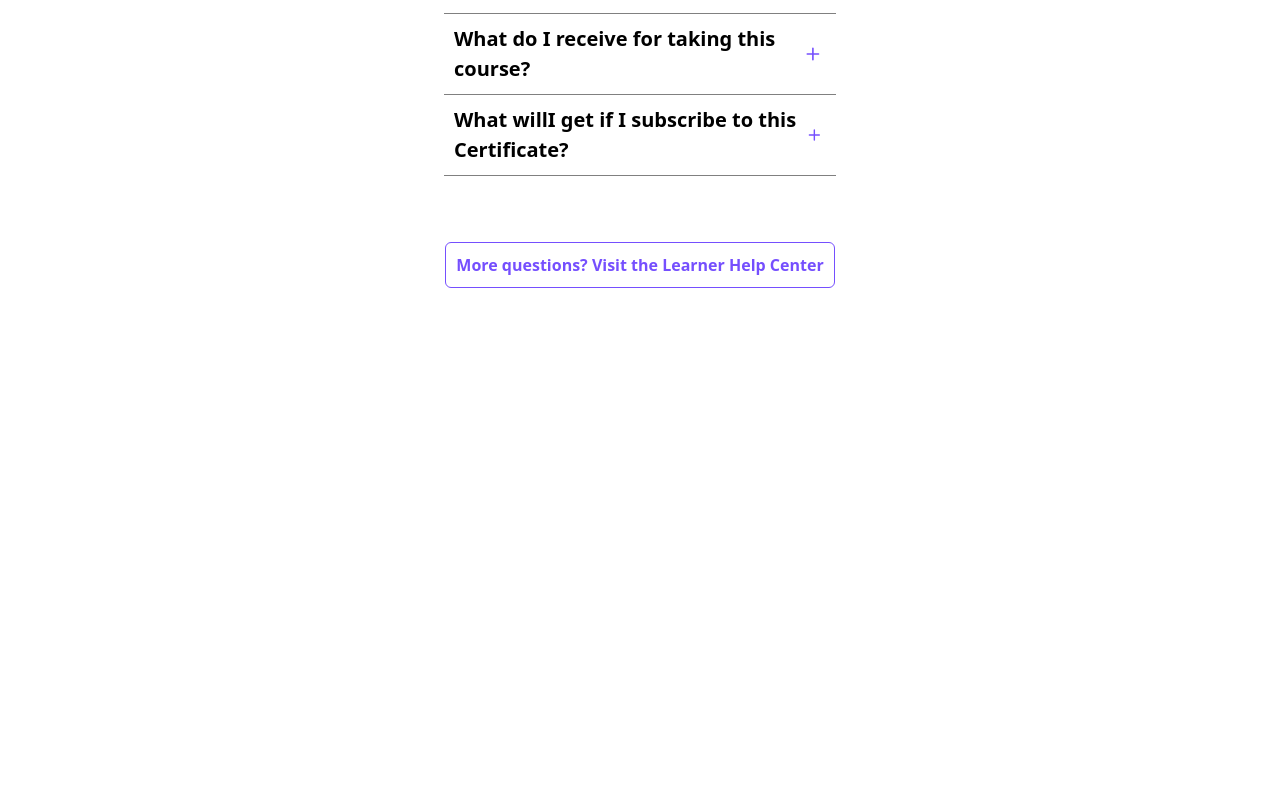
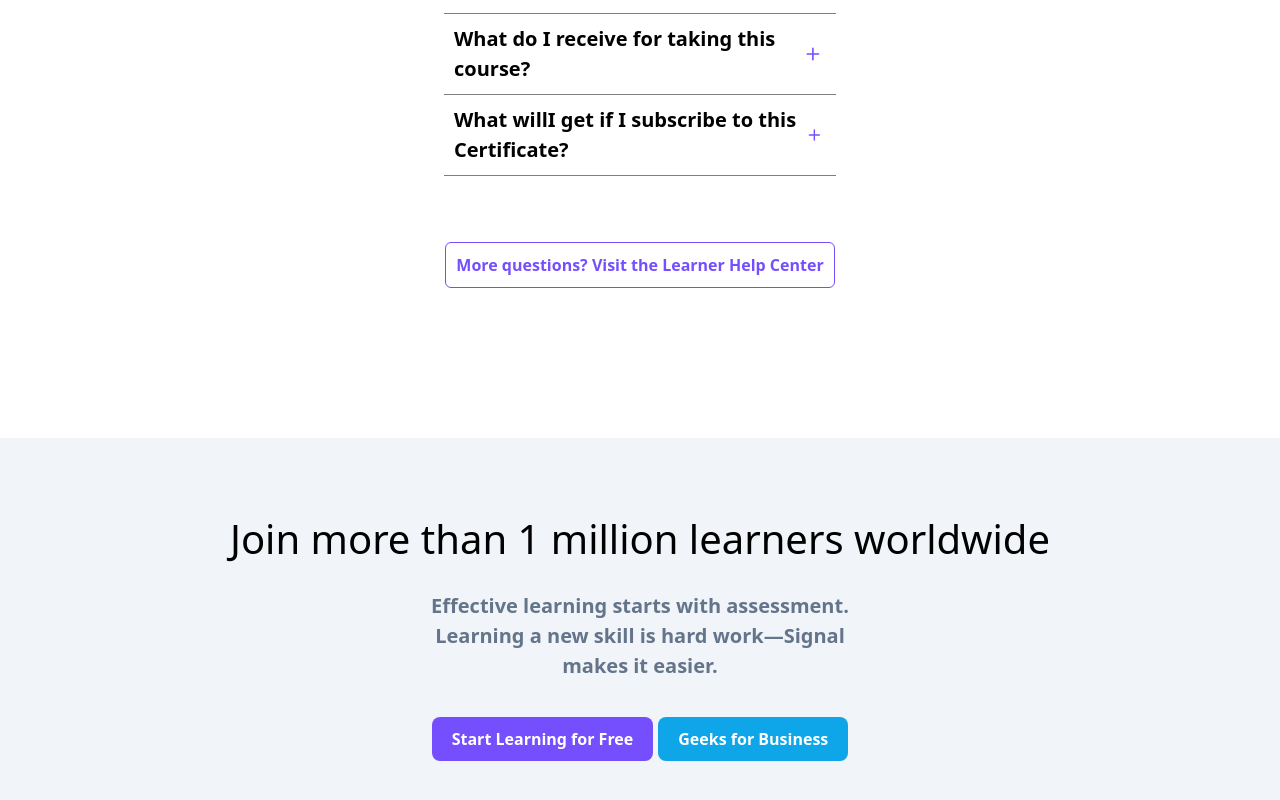
Before and after one commit to MamaraimovDavron/geeks, a React (Create React App) app: page / in a window 1280 px wide. Shown: the part 5670-6470 px from the top of the page. Before the commit the page ends 6108 px from the top, so only its background shows below. Built offline with nearby package versions, Linux system fonts and the light colour scheme.

Commit message:
PArt7 done

```diff
--- a/src/App.js
+++ b/src/App.js
@@ -7,6 +7,7 @@ import MyPart3 from "./components/Part3/MyPart3";
 import MyPart4 from "./components/Part4/MyPart4";
 import MyPart5 from "./components/Part5/MyPart5";
 import MyPart6 from "./components/Part6/MyPart6";
+import MyPart7 from "./components/Part7/MyPart7";
 
 const AppBox = styled.div`
   /* background-color: red !important; */
@@ -114,6 +115,13 @@ const App = () => {
         darkTheme={darkTheme}
         theme={theme}
       />
+
+      <MyPart7
+        isDarkTheme={isDarkTheme}
+        lightTheme={lightTheme}
+        darkTheme={darkTheme}
+        theme={theme}
+      />
       {/* <div className="container-fluid"></div> */}
     </AppBox>
   );
--- /dev/null
+++ b/src/components/Part7/MyPart7.js
@@ -0,0 +1,76 @@
+import React from "react";
+import styled from "styled-components";
+
+const Part7Box = styled.div`
+  height: 40vh;
+  /* border: 1px solid red; */
+  display: flex;
+  flex-direction: column;
+  align-items: center;
+  justify-content: center;
+  gap: 20px;
+  padding: 200px;
+  background-color: ${(props) => props.theme.part5BgColor};
+  h1 {
+    color: ${(props) => props.theme.title};
+  }
+
+  p {
+    font-size: 20px;
+    color: #64748b;
+    font-weight: 600;
+    width: 50%;
+    text-align: center;
+  }
+
+  .btns {
+    display: flex;
+    /* border: 1px solid white; */
+    flex-direction: row;
+    align-items: center;
+    gap: 5px;
+    a {
+      /* border: 1px solid; */
+      text-decoration: none;
+      /* width: 100%; */
+      padding: 10px 20px;
+      border-radius: 8px;
+      font-weight: bold;
+      transition: 0.3s;
+      &:nth-child(1) {
+        color: white;
+        background-color: #754ffe;
+        &:hover {
+          background-color: #804ffe;
+        }
+      }
+
+      &:nth-child(2) {
+        color: white;
+        background-color: #0ea5e9;
+        &:hover {
+          background-color: #47a5e9;
+        }
+      }
+    }
+  }
+`;
+
+const MyPart7 = ({ isDarkTheme, lightTheme, darkTheme, theme }) => {
+  return (
+    <Part7Box theme={isDarkTheme ? darkTheme : lightTheme}>
+      <h1>Join more than 1 million learners worldwide</h1>
+      <p>
+        Effective learning starts with assessment. Learning a new skill is hard
+        work—Signal makes it easier.
+      </p>
+
+      <div className="btns">
+        <a href="!#">Start Learning for Free</a>
+        <a href="!#">Geeks for Business</a>
+      </div>
+    </Part7Box>
+  );
+};
+
+export default MyPart7;
```
